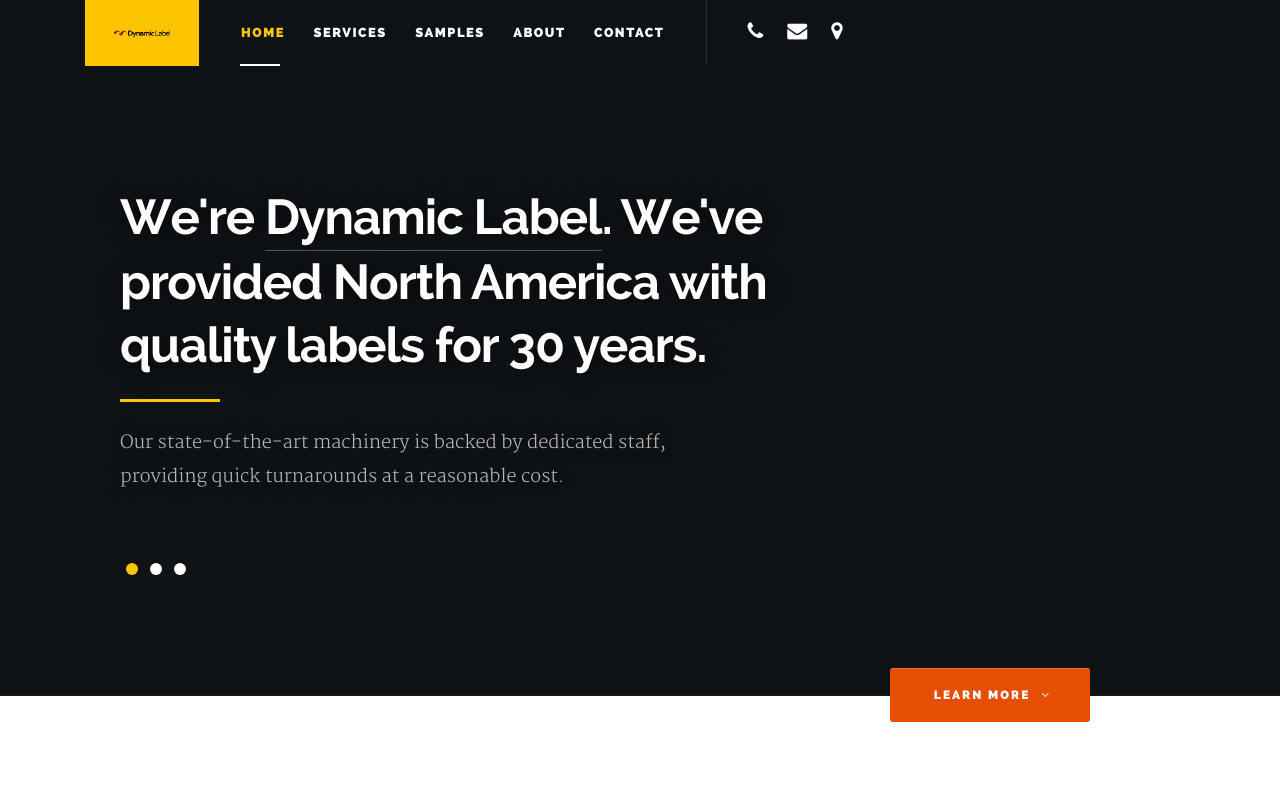
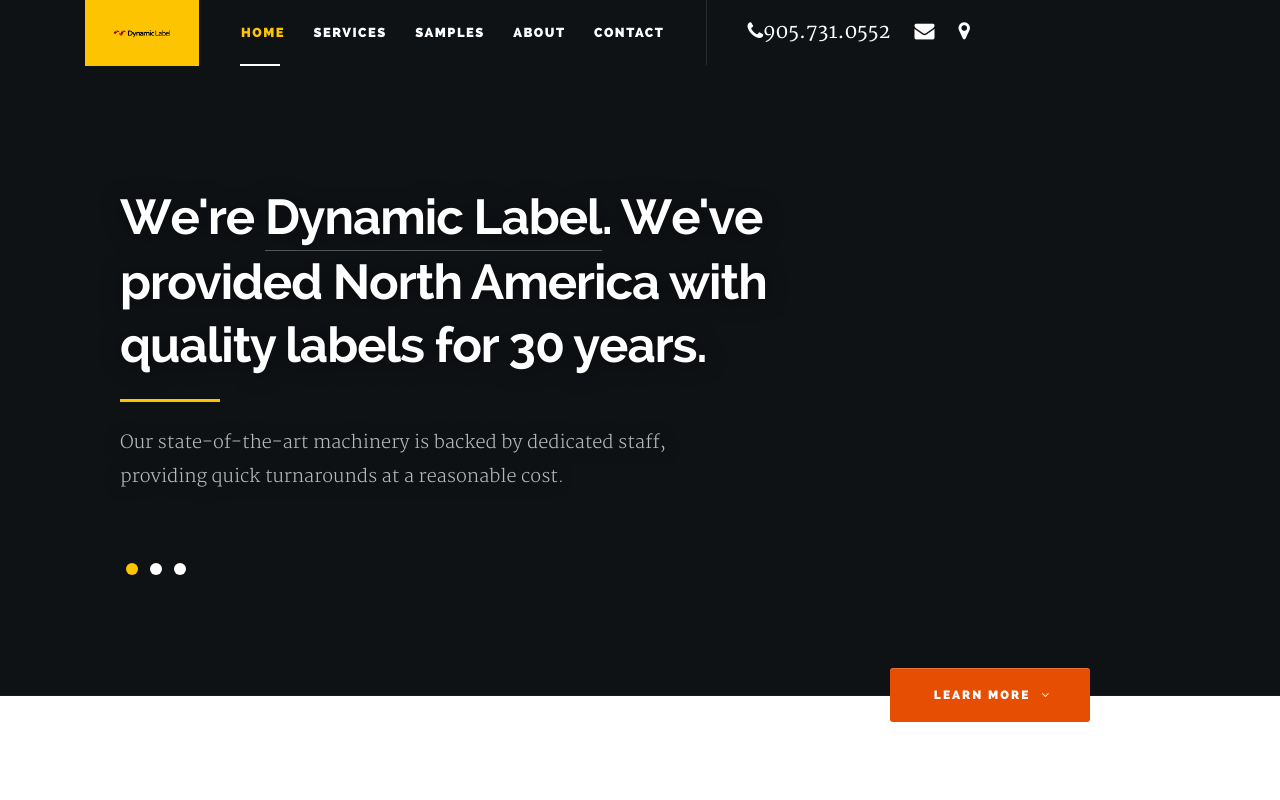
Before and after one commit to dalcon007/dynamiclabel, a plain HTML site: page docs/index.html in a window 1280 px wide. Shown: the top 800 px of the page. Drawn offline with Linux system fonts and the light colour scheme.

Commit message:
Update index.html

```diff
--- a/docs/index.html
+++ b/docs/index.html
@@ -63,7 +63,7 @@
 	      </nav> <!-- end #nav-wrap -->
 
 	      <ul class="header-social">
-	        	<li><a href="#"><i class="fa fa-phone"></i></a></li>
+	        	<li><a href="#"><i class="fa fa-phone"></i>905.731.0552</a></li>
 	        	<li><a href="#"><i class="fa fa-envelope"></i></a></li>
 	        	<li><a href="#"><i class="fa fa-map-marker"></i></a></li>
 	      </ul>
```
